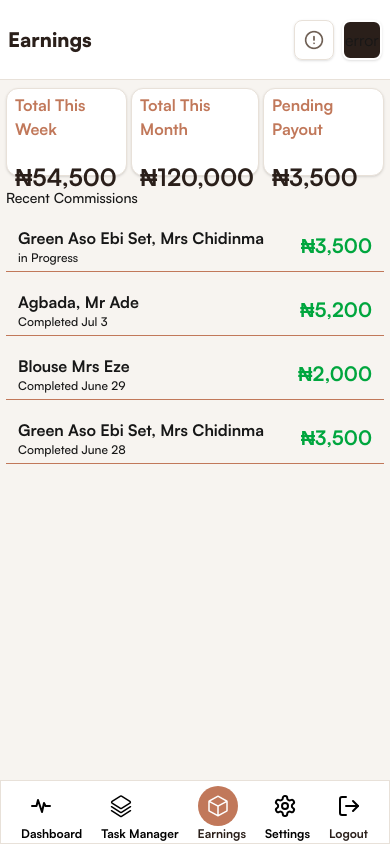
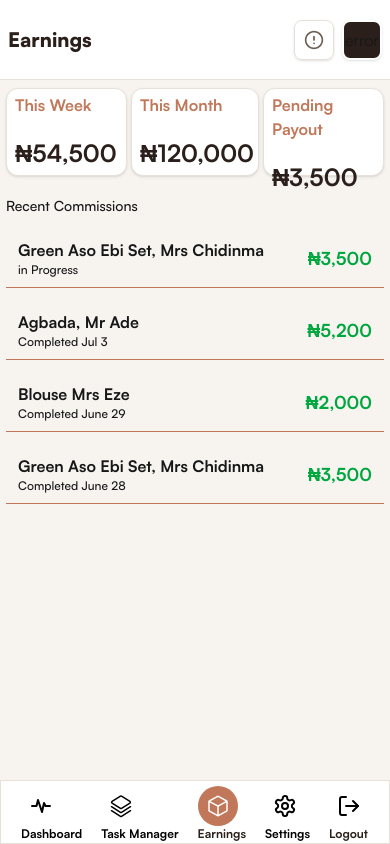
Before and after one commit to samuel-oluwadamisi/atela, a Next.js app: page /staff/earnings in a window 390 px wide. Built offline with nearby package versions, Linux system fonts and the light colour scheme; no server answers.

Commit message:
feat: fixed responsive issues on the earnings route of the staff dashboard

```diff
--- a/src/features/staff/earnings/components/RecentCommissionsTab.tsx
+++ b/src/features/staff/earnings/components/RecentCommissionsTab.tsx
@@ -7,12 +7,12 @@
 
 const RecentCommissionsTab = ({data}: {data: Props}) => {
   return (
-    <div className='flex items-center justify-between border-b-[#C1785A] border-b w-full md:w-[90%] h-13 px-3 mt-3'>
+    <div className='flex items-center justify-between border-b-[#C1785A] border-b w-full md:w-[90%] h-15 px-3 mt-3'>
         <div className="">
           <p className="text-base font-bold">{data.name}</p>
           <p className="text-xs font-medium">{data.status + ' ' + data.date}</p>
         </div>
-        <p className="text-green-600 font-bold text-xl">₦{data.amount.toLocaleString()}</p>
+        <p className="text-green-600 font-bold text-lg">₦{data.amount.toLocaleString()}</p>
     </div>
   )
 }
--- a/src/features/staff/earnings/screens/EarningsPageScreen.tsx
+++ b/src/features/staff/earnings/screens/EarningsPageScreen.tsx
@@ -4,8 +4,8 @@ import RecentCommissionsTab from '../components/RecentCommissionsTab'
 
 
     const data = [
-        {name: 'Total This Week', num: 54500, money: true},
-        {name: 'Total This Month', num: 120000, money: true},
+        {name: 'This Week', num: 54500, money: true},
+        {name: 'This Month', num: 120000, money: true},
         {name: 'Pending Payout', num: 3500, money: true},
     ]
 
@@ -25,12 +25,14 @@ const EarningsPageScreen = () => {
             ))}
         </div>
 
-        <p className='text-sm font-medium mt-3'>Recent Commissions</p>
+        <p className='text-sm font-medium mt-5'>Recent Commissions</p>
+       <div className='mt-3'>
         {
             recentCommissions.map((data, index)=> (
                  <RecentCommissionsTab key={index} data= {data} />
             ))
         }
+        </div>
 
     </>
   )
```
